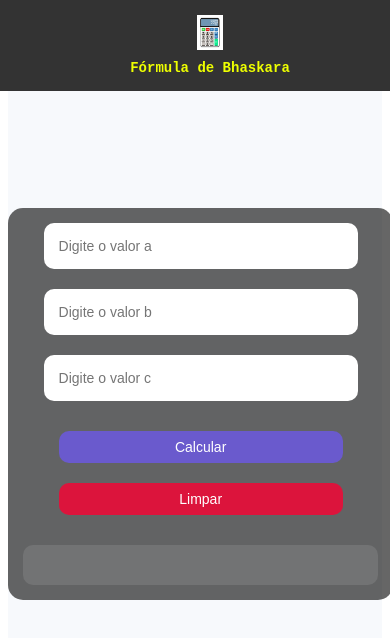
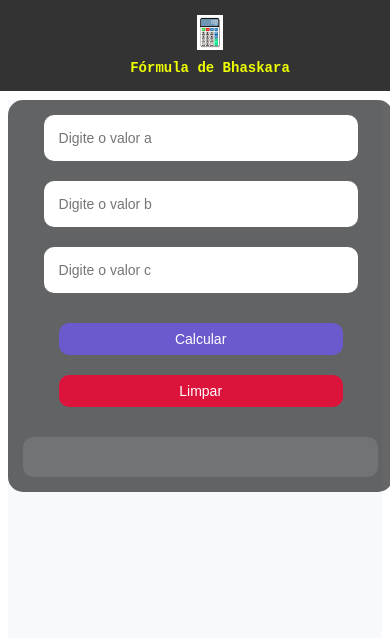
Before and after one commit to luisnegrello-dev/Calculator-x, a React (Vite) app: page / in a window 390 px wide. Shown: the top 638 px of the page. Built offline with nearby package versions, Linux system fonts and the light colour scheme.

Commit message:
RESPONSIVE

```diff
--- a/src/index.css
+++ b/src/index.css
@@ -4,7 +4,6 @@
   font-family: 'Courier New', Courier, monospace;
   text-align: center;
   margin: 0;
-  padding-top: 100px;
   min-height: 100vh;
 }
 
@@ -79,7 +78,7 @@
   padding: 20px;
   background: rgba(255,255,255,0.1);
   border-radius: 10px;
-  color: rgb(90, 226, 49);
+  color: rgb(226, 49, 49);
   white-space: pre-line;
   text-align: left;
   font-size: 18px;
```
